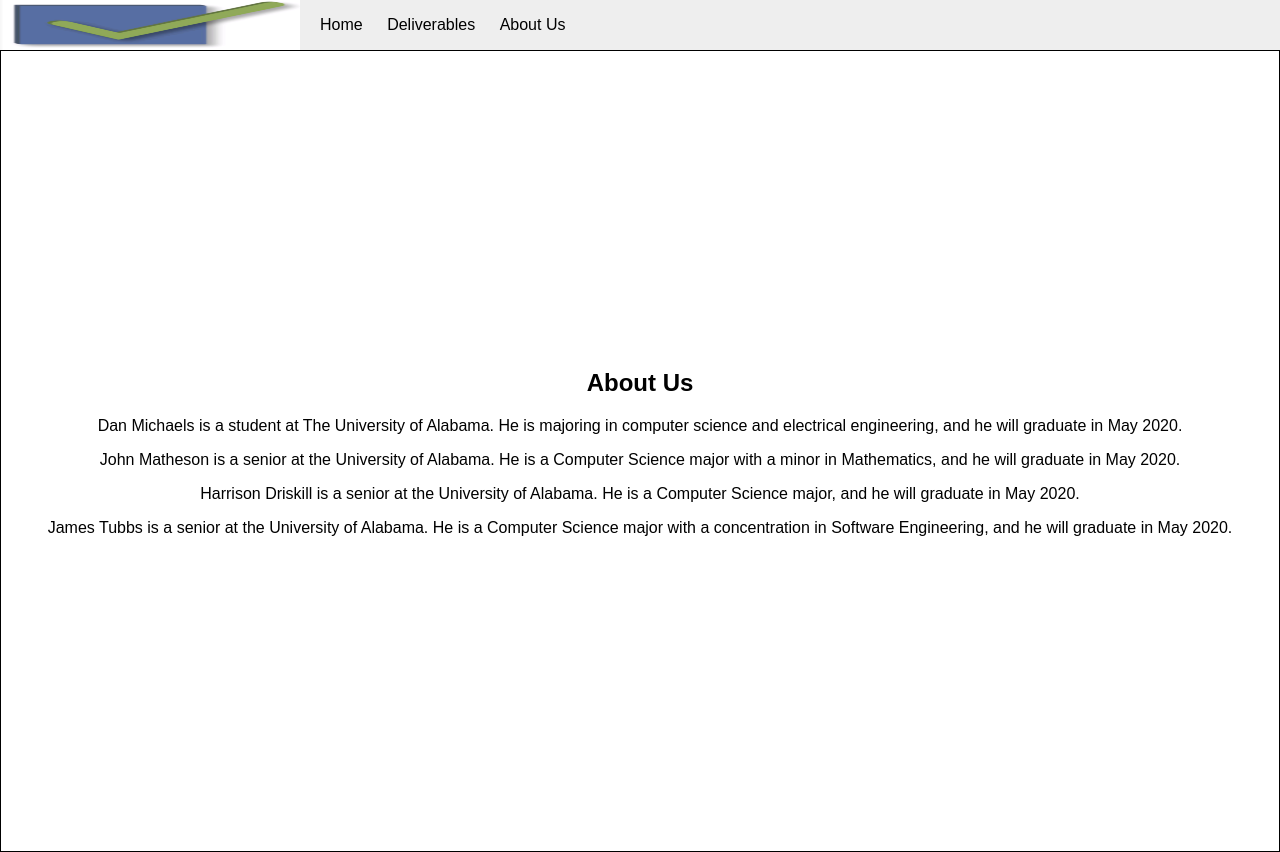
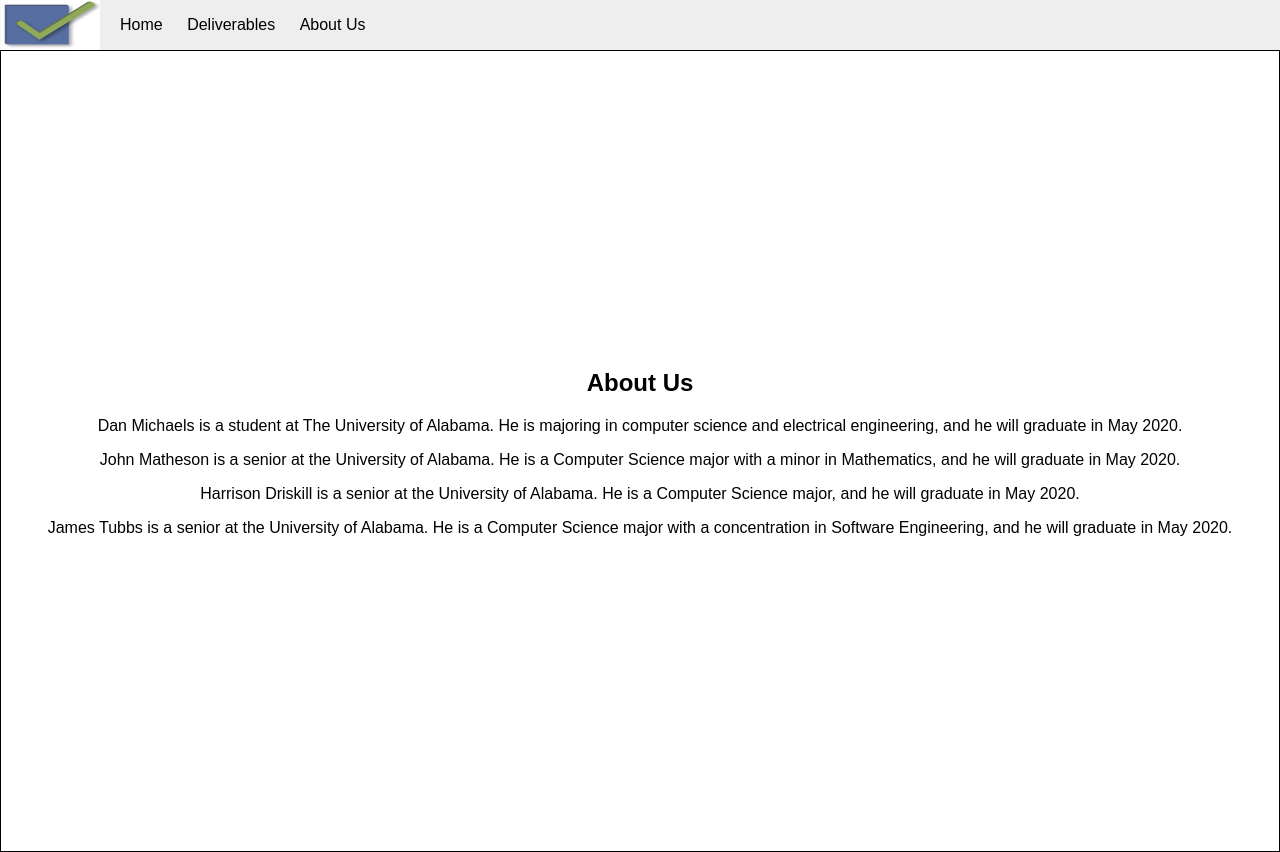
Before and after one commit to damichaels/WhatToDo-CS495, a plain HTML site: page about.html in a window 1280 px wide. Drawn offline with Linux system fonts and the light colour scheme.

Commit message:
Revised Image width and presentation link

```diff
--- a/about.html
+++ b/about.html
@@ -12,7 +12,7 @@
 </head>
 <body>
 <header>
-  <img src="BasicLogo.PNG" alt="Basic Logo" width="300">
+  <img src="BasicLogo.PNG" alt="Basic Logo" width="100">
     <nav>
         <ul>
             <li><a href="index.html">Home</a></li>
```
Also changed, not shown: deliverables.html (+1 -1 lines), index.html (+1 -1 lines).
